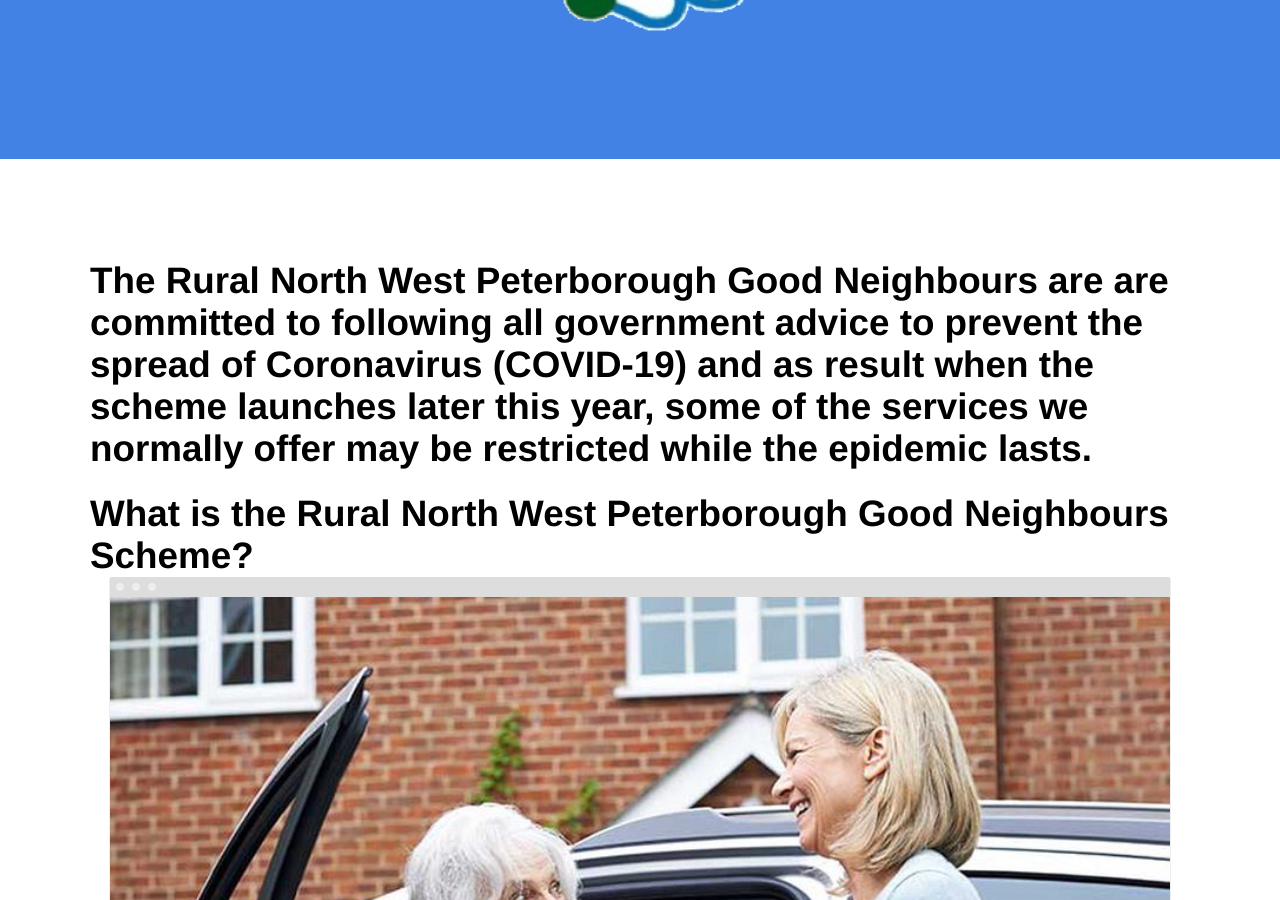
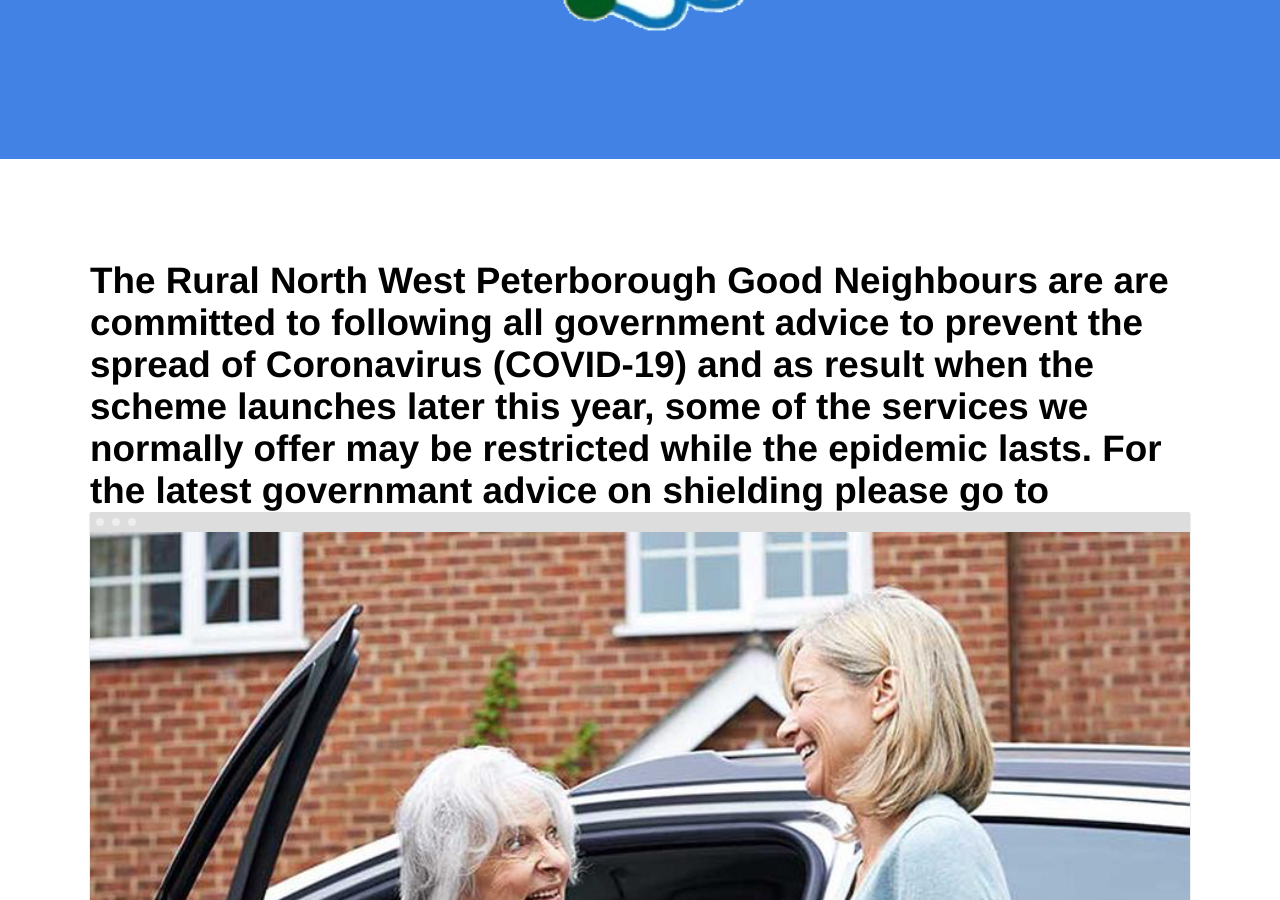
Before and after one commit to chriswilde1946/goodneighboursrp.org.uk, a Jekyll site: the page built from index.html, in a window 1280 px wide and 900 px high, scrolled down 514 px. Built offline with Jekyll 4.4.1, drawn with Linux system fonts in a browser that asks for light colours.

Commit message:
Update index.html

```diff
--- a/index.html
+++ b/index.html
@@ -18,7 +18,8 @@
 		<div class="container flex">
 			<div class="text editable">
 
-				<h1><strong> The Rural North West Peterborough Good Neighbours are are committed to following all government advice to prevent the spread of Coronavirus (COVID-19) and as result when the scheme launches later this year, some of the services we normally offer may be restricted while the epidemic lasts.  </strong></h1><p>
+				<h1><strong> The Rural North West Peterborough Good Neighbours are are committed to following all government advice to prevent the spread of Coronavirus (COVID-19) and as result when the scheme launches later this year, some of the services we normally offer may be restricted while the epidemic lasts.  For the latest governmant advice on shielding please go to  <a href="https://www.peterborough.gov.uk/healthcare/public-health/coronavirus/information-for-people-shielding
+</strong></h1><p>
 
 			<div>
 		<div>
```
